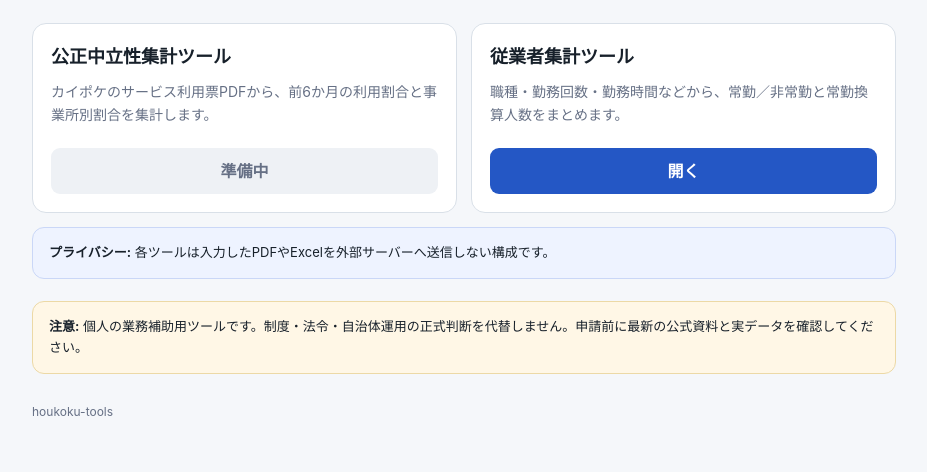
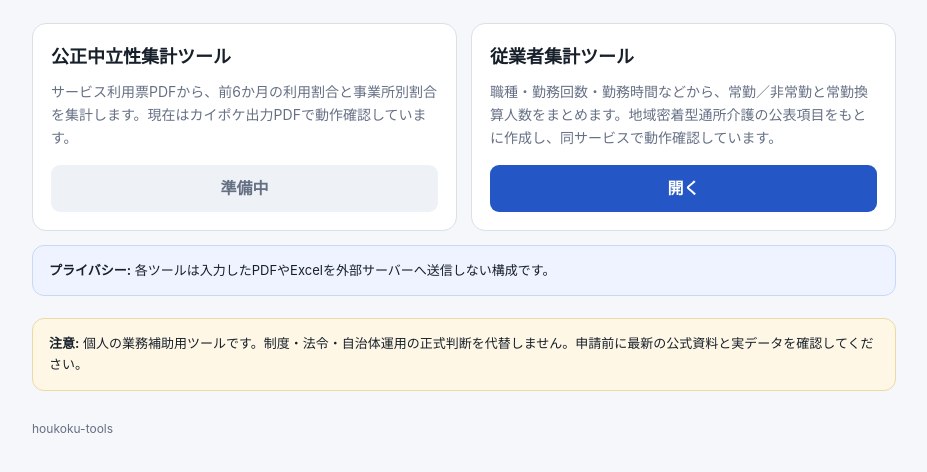
Before and after one commit to 3883ymmy/houkoku-tools, a plain HTML site: page index.html in a window 1280 px wide. Shown: the part 126-598 px from the top of the page, without its empty margins (176-1103 px from the left). Drawn offline with Linux system fonts and the light colour scheme.

Commit message:
Clarify staffing summary compatibility

```diff
--- a/index.html
+++ b/index.html
@@ -16,12 +16,12 @@
 <section class="grid">
   <article class="card">
     <h2>公正中立性集計ツール</h2>
-    <p>カイポケのサービス利用票PDFから、前6か月の利用割合と事業所別割合を集計します。</p>
+    <p>サービス利用票PDFから、前6か月の利用割合と事業所別割合を集計します。現在はカイポケ出力PDFで動作確認しています。</p>
     <span class="pending">準備中</span>
   </article>
   <article class="card">
     <h2>従業者集計ツール</h2>
-    <p>職種・勤務回数・勤務時間などから、常勤／非常勤と常勤換算人数をまとめます。</p>
+    <p>職種・勤務回数・勤務時間などから、常勤／非常勤と常勤換算人数をまとめます。地域密着型通所介護の公表項目をもとに作成し、同サービスで動作確認しています。</p>
     <a href="staffing-summary/">開く</a>
   </article>
 </section>
```
